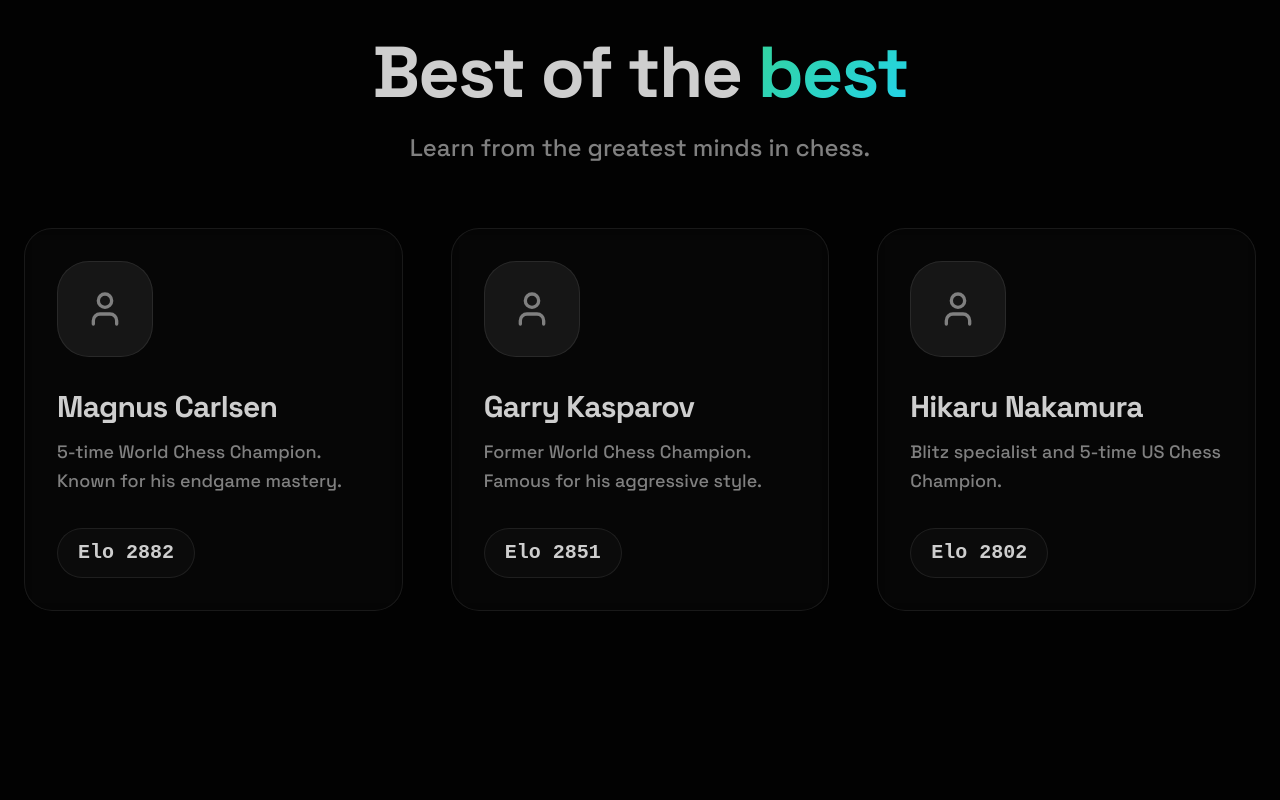
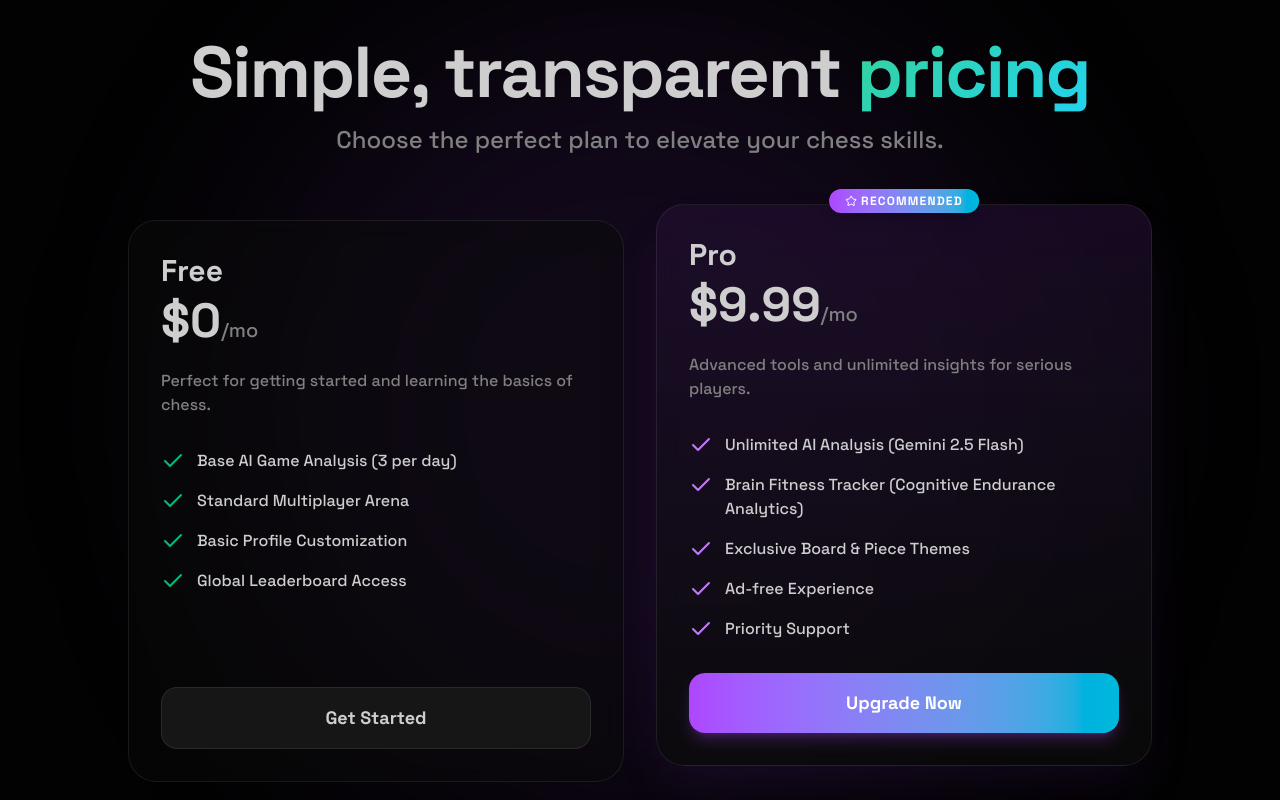
Before and after one commit to yernururue/technical-task-nfac, a Next.js app: page / in a window 1280 px wide. Shown: the part 2420-3220 px from the top of the page. Built offline with nearby package versions, Linux system fonts and the light colour scheme; no server answers.

Commit message:
feat: add pricing section to landing page

```diff
--- a/app/page.tsx
+++ b/app/page.tsx
@@ -1,7 +1,7 @@
 'use client'
 
 import Link from 'next/link'
-import { Brain, Zap, Target, ArrowRight, MessageCircle, Code, Video, User, Shield } from 'lucide-react'
+import { Brain, Zap, Target, ArrowRight, MessageCircle, Code, Video, User, Shield, Check, Star } from 'lucide-react'
 
 // Sparkle icon component
 function SparkleIcon({ className }: { className?: string }) {
@@ -150,6 +150,76 @@ export default function HomePage() {
               </div>
               <h3 className="text-2xl sm:text-4xl font-bold text-foreground mb-3 sm:mb-4 tracking-tight">{features[3].title}</h3>
               <p className="text-base sm:text-xl text-muted-foreground leading-relaxed font-medium max-w-lg">{features[3].description}</p>
+            </div>
+          </div>
+        </section>
+
+        {/* Pricing Section */}
+        <section className="py-24 lg:py-32 px-6 max-w-7xl mx-auto space-y-16 relative">
+          <div className="absolute top-1/2 left-1/2 -translate-x-1/2 -translate-y-1/2 w-[800px] h-[800px] bg-purple-500/10 rounded-full blur-[120px] pointer-events-none" />
+
+          <div className="text-center space-y-4 relative z-10">
+            <h2 className="text-4xl sm:text-5xl lg:text-7xl font-extrabold text-foreground tracking-tight text-balance">
+              Simple, transparent <span className="text-gradient">pricing</span>
+            </h2>
+            <p className="text-lg sm:text-2xl max-w-3xl mx-auto text-muted-foreground font-medium">
+              Choose the perfect plan to elevate your chess skills.
+            </p>
+          </div>
+
+          <div className="grid grid-cols-1 md:grid-cols-2 gap-8 max-w-5xl mx-auto relative z-10">
+            {/* Free Plan */}
+            <div className="bento-card p-8 sm:p-12 flex flex-col justify-between border border-border bg-card/50 backdrop-blur-sm">
+              <div>
+                <h3 className="text-2xl sm:text-3xl font-bold text-foreground mb-2">Free</h3>
+                <div className="text-4xl sm:text-5xl font-black text-foreground mb-6">$0<span className="text-xl text-muted-foreground font-medium">/mo</span></div>
+                <p className="text-muted-foreground font-medium mb-8">Perfect for getting started and learning the basics of chess.</p>
+                <ul className="space-y-4 mb-8">
+                  {[
+                    'Base AI Game Analysis (3 per day)',
+                    'Standard Multiplayer Arena',
+                    'Basic Profile Customization',
+                    'Global Leaderboard Access'
+                  ].map((feature, i) => (
+                    <li key={i} className="flex items-start gap-3">
+                      <Check className="w-6 h-6 text-emerald-500 shrink-0" />
+                      <span className="text-foreground font-medium">{feature}</span>
+                    </li>
+                  ))}
+                </ul>
+              </div>
+              <button className="w-full py-4 rounded-xl font-bold text-lg bg-secondary text-foreground hover:bg-secondary/80 transition-colors border border-border">
+                Get Started
+              </button>
+            </div>
+
+            {/* Pro Plan */}
+            <div className="bento-card p-8 sm:p-12 flex flex-col justify-between border border-purple-500/30 bg-gradient-to-b from-purple-900/20 to-card/50 backdrop-blur-md relative transform md:-translate-y-4 shadow-2xl shadow-purple-500/10">
+              <div className="absolute -top-4 left-1/2 -translate-x-1/2 px-4 py-1 bg-gradient-to-r from-purple-500 to-cyan-500 text-white text-xs font-bold uppercase tracking-widest rounded-full flex items-center gap-1 shadow-lg">
+                <Star className="w-3 h-3" /> Recommended
+              </div>
+              <div>
+                <h3 className="text-2xl sm:text-3xl font-bold text-foreground mb-2">Pro</h3>
+                <div className="text-4xl sm:text-5xl font-black text-foreground mb-6">$9.99<span className="text-xl text-muted-foreground font-medium">/mo</span></div>
+                <p className="text-muted-foreground font-medium mb-8">Advanced tools and unlimited insights for serious players.</p>
+                <ul className="space-y-4 mb-8">
+                  {[
+                    'Unlimited AI Analysis (Gemini 2.5 Flash)',
+                    'Brain Fitness Tracker (Cognitive Endurance Analytics)',
+                    'Exclusive Board & Piece Themes',
+                    'Ad-free Experience',
+                    'Priority Support'
+                  ].map((feature, i) => (
+                    <li key={i} className="flex items-start gap-3">
+                      <Check className="w-6 h-6 text-purple-400 shrink-0" />
+                      <span className="text-foreground font-medium">{feature}</span>
+                    </li>
+                  ))}
+                </ul>
+              </div>
+              <button className="w-full py-4 rounded-xl font-bold text-lg bg-gradient-to-r from-purple-500 to-cyan-500 text-white hover:opacity-90 transition-opacity shadow-lg shadow-purple-500/25">
+                Upgrade Now
+              </button>
             </div>
           </div>
         </section>
```
